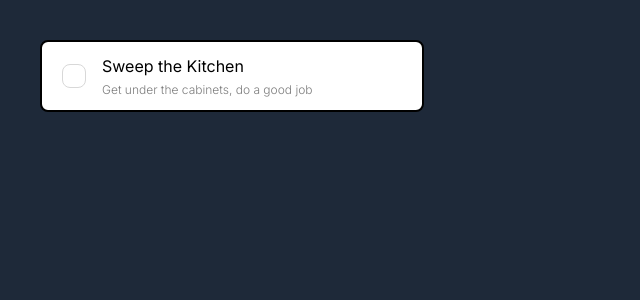
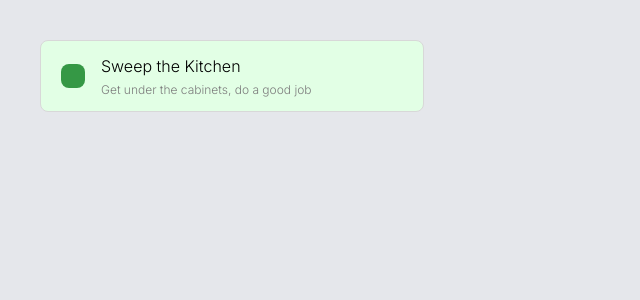
Before and after one commit to williamldennis/f2-styling, a React (Vite) app: page / in a window 1280 px wide. Shown: the top 300 px of the page, without its empty margins (0-640 px from the left). Built offline with nearby package versions, Linux system fonts and the light colour scheme; a web font is replaced by a local one.

Commit message:
working task with check and uncheck state

```diff
--- a/package.json
+++ b/package.json
@@ -11,6 +11,7 @@
   },
   "dependencies": {
     "@tailwindcss/vite": "^4.1.8",
+    "clsx": "^2.1.1",
     "react": "^19.1.0",
     "react-dom": "^19.1.0",
     "tailwindcss": "^4.1.8"
--- a/src/App.css
+++ b/src/App.css
@@ -1,14 +1,14 @@
 @import url('https://fonts.googleapis.com/css2?family=Bungee&family=Inter:ital,opsz,wght@0,14..32,100..900;1,14..32,100..900&family=Lusitana:wght@400;700&family=Manrope:wght@200..800&display=swap');
-
 @import "tailwindcss";
 
 
 @theme {
   --font-display: "Inter";
   --breakpoint-3xl: 120rem;
-  --color-box-unchecked-border: #D8D8D8;
+  --color-task-border: #D8D8D8;
   --color-box-checked: #359845;
   --color-body: #7D7D7D;
+  --color-body-checked: #E2FFE5;
   --color-title: #000000;
 
   /* ... */
--- a/src/App.tsx
+++ b/src/App.tsx
@@ -1,14 +1,47 @@
 import { useState } from 'react'
 import './App.css'
+import { clsx } from 'clsx';
+
 
 function Task() {
+  const [checked, setChecked] = useState(false)
+
+  const handleCheckBox = () => {
+    console.log("clicked");
+
+    setChecked(prev => !prev)
+    console.log({ checked })
+
+    return checked
+
+  }
+
+  const taskBodyUnchecked = clsx(
+    'm-10 flex flex-row border-1 border-task-border h-18 max-w-sm bg-white rounded-lg items-center'
+  )
+
+  const taskBodyChecked = clsx(
+    'm-10 flex flex-row border-1 border-task-border h-18 max-w-sm bg-body-checked rounded-lg items-center'
+  )
+
+  const taskBoxChecked = clsx(
+    'w-6 h-6 rounded-lg bg-box-checked ml-5'
+  )
+
+  const taskBoxUnchecked = clsx(
+    'border w-6 h-6 rounded-lg border-box-unchecked-border ml-5'
+  )
+
   return (
     <>
-      <div className='bg-gray-800 h-screen w-screen absolute'>
-        <div className='m-10 flex flex-row border-2 h-18 max-w-sm bg-white rounded-lg items-center'>
-          <button className='border w-6 h-6 rounded-lg border-box-unchecked-border ml-5' />
+      <div className='bg-gray-200 h-screen w-screen absolute'>
+        <div className={checked ? taskBodyUnchecked : taskBodyChecked}>
+          <button
+            className={checked ? taskBoxUnchecked : taskBoxChecked}
+            onClick={() => handleCheckBox()}
+          />
           <div className='p-4 '>
-            <p className='font-[inter]'>
+            <p className='font-[inter] font-light'>
               Sweep the Kitchen
             </p>
             <p className='font-[inter] text-xs text-body font-light mt-1'>
```
Also changed, not shown: 1 other file (tests, documents, lock files or other folders).
